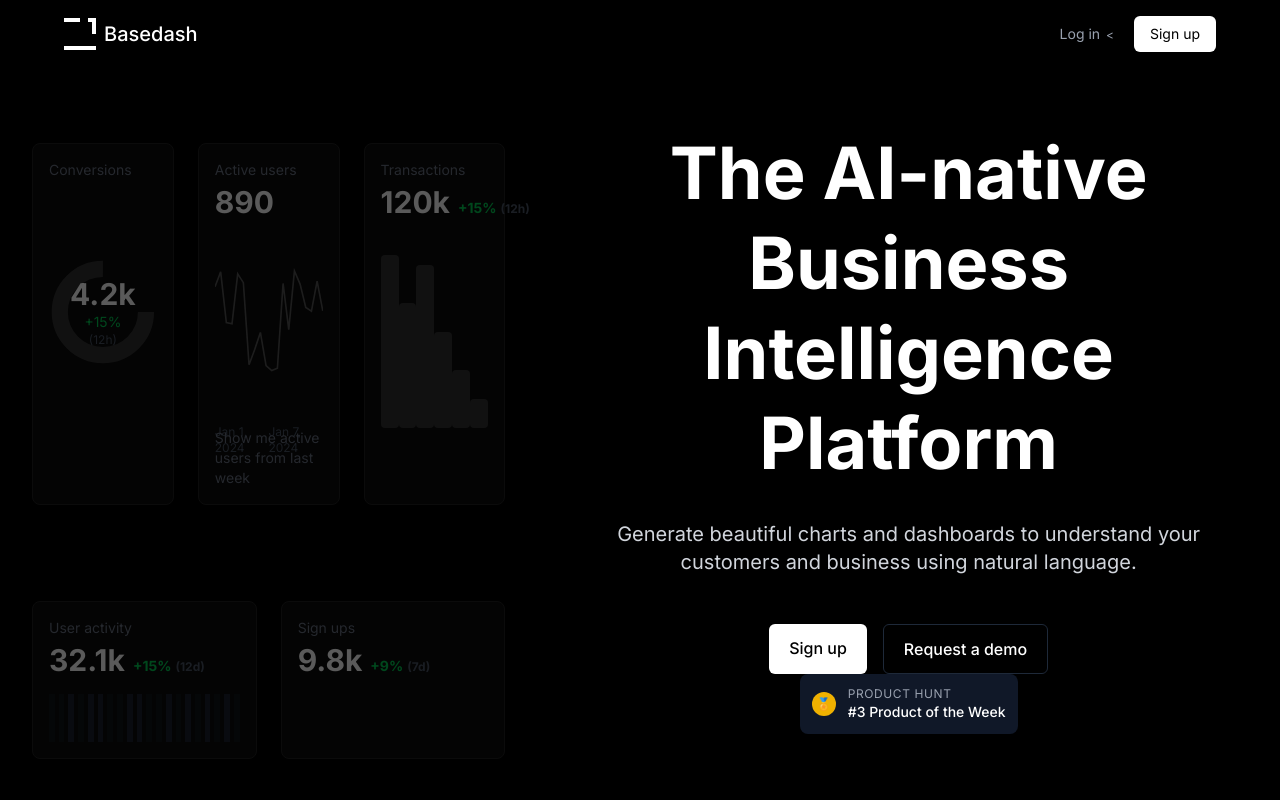
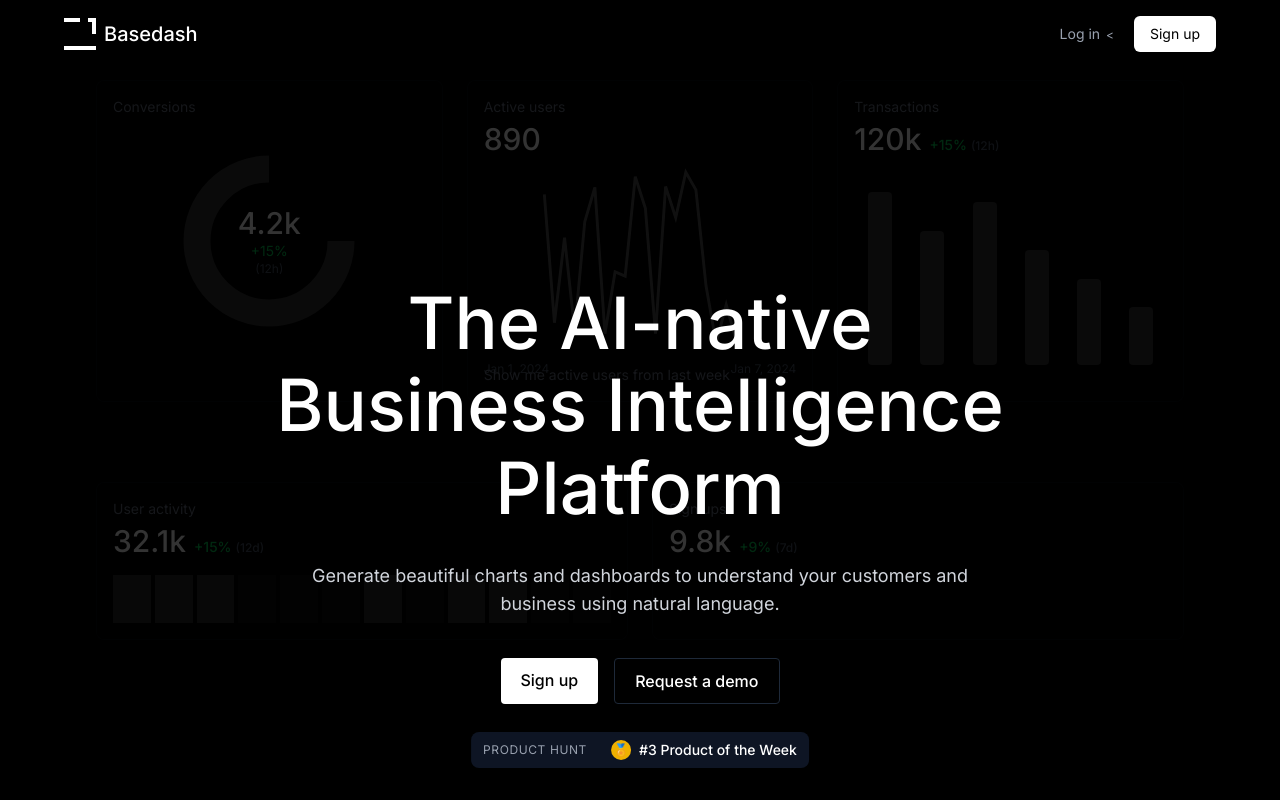
Before and after one commit to 0xmaritime/basedash-clone, a Next.js app: page / in a window 1280 px wide. Shown: the top 800 px of the page. Built offline with nearby package versions, Linux system fonts and the light colour scheme.

Commit message:
Add recent changes

```diff
--- a/src/components/DashboardBackground.tsx
+++ b/src/components/DashboardBackground.tsx
@@ -10,22 +10,20 @@ export default function DashboardBackground() {
   useEffect(() => {
     // Generate initial line data
     const generateLineData = () => {
-      const points = [];
-      for (let i = 0; i < 20; i++) {
-        points.push(100 + Math.random() * 300);
-      }
+      const points = Array(20).fill(0).map(() => 100 + Math.random() * 300);
       return points;
     };
 
     setLinePoints(generateLineData());
 
-    // Update few points periodically to create subtle animation
+    // Update points periodically for subtle animation
     const interval = setInterval(() => {
       setLinePoints(prev => {
         const newPoints = [...prev];
+        // Randomly update a few points
         for (let i = 0; i < 3; i++) {
-          const randomIndex = Math.floor(Math.random() * newPoints.length);
-          newPoints[randomIndex] = 100 + Math.random() * 300;
+          const randIndex = Math.floor(Math.random() * newPoints.length);
+          newPoints[randIndex] = 100 + Math.random() * 300;
         }
         return newPoints;
       });
@@ -46,19 +44,19 @@ export default function DashboardBackground() {
   };
 
   return (
-    <div className="dashboard-layout">
-      {/* Top Row */}
-      <div className="grid grid-cols-3 gap-6 mb-6 max-w-6xl mx-auto px-8">
+    <div className="w-full h-full">
+      {/* Dashboard Cards - Using grid layout exactly like original */}
+      <div className="grid grid-cols-3 gap-6 max-w-6xl mx-auto px-8 py-20">
         {/* Conversions - Donut Chart */}
         <div
-          className="dashboard-card opacity-50 hover:opacity-100 transition-opacity"
+          className="bg-black/30 rounded-lg p-4 border border-gray-800/30 opacity-50 hover:opacity-100 transition-opacity cursor-pointer"
           onMouseEnter={() => setHoveredElement('conversions')}
           onMouseLeave={() => setHoveredElement(null)}
         >
           <div className="text-gray-500 text-sm mb-1">Conversions</div>
 
-          <div className="relative flex items-center justify-center h-64">
-            <svg viewBox="0 0 100 100" width="200" height="200">
+          <div className="relative flex items-center justify-center h-60">
+            <svg viewBox="0 0 100 100" width="180" height="180">
               <circle
                 cx="50"
                 cy="50"
@@ -98,7 +96,7 @@ export default function DashboardBackground() {
             </svg>
 
             <div className="absolute inset-0 flex flex-col items-center justify-center">
-              <div className="text-3xl font-bold text-white">4.2k</div>
+              <div className="text-3xl font-medium text-white">4.2k</div>
               <div className="text-sm text-green-500">+15%</div>
               <div className="text-xs text-gray-600">(12h)</div>
             </div>
@@ -107,12 +105,12 @@ export default function DashboardBackground() {
 
         {/* Active Users - Line Chart */}
         <div
-          className="dashboard-card opacity-50 hover:opacity-100 transition-opacity"
+          className="bg-black/30 rounded-lg p-4 border border-gray-800/30 opacity-50 hover:opacity-100 transition-opacity cursor-pointer"
           onMouseEnter={() => setHoveredElement('activeUsers')}
           onMouseLeave={() => setHoveredElement(null)}
         >
           <div className="text-gray-500 text-sm mb-1">Active users</div>
-          <div className="text-3xl font-bold text-white mb-2">890</div>
+          <div className="text-3xl font-medium text-white mb-2">890</div>
 
           <div className="h-48">
             <svg viewBox="0 0 100 100" className="w-full h-full">
@@ -135,22 +133,22 @@ export default function DashboardBackground() {
 
         {/* Transactions - Bar Chart */}
         <div
-          className="dashboard-card opacity-50 hover:opacity-100 transition-opacity"
+          className="bg-black/30 rounded-lg p-4 border border-gray-800/30 opacity-50 hover:opacity-100 transition-opacity cursor-pointer"
           onMouseEnter={() => setHoveredElement('transactions')}
           onMouseLeave={() => setHoveredElement(null)}
         >
           <div className="text-gray-500 text-sm mb-1">Transactions</div>
-          <div className="text-3xl font-bold text-white flex items-baseline">
+          <div className="text-3xl font-medium text-white flex items-baseline">
             120k
             <span className="text-sm text-green-500 ml-2">+15%</span>
             <span className="text-xs text-gray-600 ml-1">(12h)</span>
           </div>
 
           <div className="h-48 mt-4 flex items-end justify-around">
-            {[0.9, 0.65, 0.85, 0.5, 0.3, 0.15].map((height, i) => (
+            {[0.9, 0.7, 0.85, 0.6, 0.45, 0.3].map((height, i) => (
               <div
                 key={i}
-                className="w-6 rounded-sm"
+                className="w-6 rounded-sm transition-colors duration-300"
                 style={{
                   height: `${height * 100}%`,
                   backgroundColor: hoveredElement === 'transactions' && i < 3 ? '#ff9d80' : '#333'
@@ -162,31 +160,42 @@ export default function DashboardBackground() {
       </div>
 
       {/* Bottom Row */}
-      <div className="grid grid-cols-2 gap-6 max-w-5xl mx-auto px-8 mt-24">
+      <div className="grid grid-cols-2 gap-6 max-w-6xl mx-auto px-8">
         {/* User Activity */}
-        <div className="dashboard-card opacity-50">
+        <div
+          className="bg-black/30 rounded-lg p-4 border border-gray-800/30 opacity-50 hover:opacity-100 transition-opacity cursor-pointer"
+          onMouseEnter={() => setHoveredElement('userActivity')}
+          onMouseLeave={() => setHoveredElement(null)}
+        >
           <div className="text-gray-500 text-sm mb-1">User activity</div>
-          <div className="text-3xl font-bold text-white flex items-baseline">
+          <div className="text-3xl font-medium text-white flex items-baseline">
             32.1k
             <span className="text-sm text-green-500 ml-2">+15%</span>
             <span className="text-xs text-gray-600 ml-1">(12d)</span>
           </div>
 
-          <div className="mt-4 grid grid-cols-20 gap-1 h-12">
-            {Array(20).fill(0).map((_, i) => (
+          <div className="mt-4 grid grid-cols-12 gap-1 h-12">
+            {Array(12).fill(0).map((_, i) => (
               <div
                 key={i}
-                className="bg-gray-800 w-full h-full"
-                style={{ opacity: Math.random() > 0.5 ? 0.8 : 0.3 }}
+                className="bg-gray-800 w-full h-full transition-colors duration-300"
+                style={{
+                  opacity: Math.random() > 0.5 ? 0.8 : 0.3,
+                  backgroundColor: hoveredElement === 'userActivity' && i < 6 ? '#80a0ff' : '#333'
+                }}
               ></div>
             ))}
           </div>
         </div>
 
         {/* Sign ups */}
-        <div className="dashboard-card opacity-50">
+        <div
+          className="bg-black/30 rounded-lg p-4 border border-gray-800/30 opacity-50 hover:opacity-100 transition-opacity cursor-pointer"
+          onMouseEnter={() => setHoveredElement('signUps')}
+          onMouseLeave={() => setHoveredElement(null)}
+        >
           <div className="text-gray-500 text-sm mb-1">Sign ups</div>
-          <div className="text-3xl font-bold text-white flex items-baseline">
+          <div className="text-3xl font-medium text-white flex items-baseline">
             9.8k
             <span className="text-sm text-green-500 ml-2">+9%</span>
             <span className="text-xs text-gray-600 ml-1">(7d)</span>
--- a/src/components/Hero.tsx
+++ b/src/components/Hero.tsx
@@ -4,39 +4,47 @@ import DashboardBackground from './DashboardBackground';
 
 export default function Hero() {
   return (
-    <section className="hero-section relative min-h-screen bg-black">
-      {/* Background/Dashboard Elements */}
-      <div className="absolute inset-0 flex flex-col justify-center">
+    <section className="relative min-h-screen bg-black">
+      {/* Dashboard Background with proper opacity */}
+      <div className="absolute inset-0 opacity-40">
         <DashboardBackground />
       </div>
 
-      {/* Main Content */}
-      <div className="container relative z-20 mx-auto px-6 py-32 flex flex-col items-center min-h-screen">
-        <div className="max-w-5xl mx-auto text-center">
-          <h1 className="text-5xl md:text-7xl font-bold text-white leading-tight mb-8">
-            The AI-native Business Intelligence Platform
+      {/* Main Content - positioned precisely like the original */}
+      <div className="container relative z-10 mx-auto px-6 min-h-screen flex flex-col">
+        {/* The content is positioned correctly in the vertical space */}
+        <div className="mt-auto mb-24 text-center">
+          <h1 className="text-6xl lg:text-7xl font-medium text-white leading-[1.15] tracking-normal">
+            The AI-native<br />
+            Business Intelligence<br />
+            Platform
           </h1>
-          <p className="text-xl text-gray-300 max-w-2xl mx-auto mb-12">
+
+          <p className="text-lg text-gray-300 max-w-2xl mx-auto mt-8 mb-10">
             Generate beautiful charts and dashboards to understand your
             customers and business using natural language.
           </p>
 
           <div className="flex justify-center gap-4">
-            <Link href="/signup" className="bg-white hover:bg-gray-100 text-black px-5 py-3 rounded-md font-medium transition-colors">
+            <Link href="/signup"
+              className="bg-white hover:bg-gray-100 text-black px-5 py-2.5 rounded font-medium transition-colors">
               Sign up
             </Link>
-            <Link href="#demo" className="bg-black hover:bg-gray-900 text-white px-5 py-3 rounded-md font-medium border border-gray-800 transition-colors">
+            <Link href="#demo"
+              className="bg-transparent hover:bg-gray-900 text-white px-5 py-2.5 rounded font-medium border border-gray-800 transition-colors">
               Request a demo
             </Link>
           </div>
         </div>
 
-        {/* Product Hunt Badge */}
-        <div className="mt-auto mb-10">
-          <div className="bg-gray-900 rounded-lg p-3 inline-flex items-center gap-3">
-            <div className="bg-yellow-500 rounded-full w-6 h-6 flex items-center justify-center text-black text-xs">🏅</div>
-            <div>
+        {/* Product Hunt Badge - positioned at bottom right like the original */}
+        <div className="absolute bottom-8 right-8 md:right-auto md:left-1/2 md:-translate-x-1/2">
+          <div className="bg-gray-900/90 rounded-lg flex items-center overflow-hidden">
+            <div className="px-3 py-2">
               <div className="text-xs uppercase tracking-wider text-gray-400">PRODUCT HUNT</div>
+            </div>
+            <div className="flex items-center gap-2 px-3 py-2">
+              <div className="bg-yellow-500 rounded-full w-5 h-5 flex items-center justify-center text-black text-xs">🏅</div>
               <div className="text-sm font-medium text-white">#3 Product of the Week</div>
             </div>
           </div>
```
